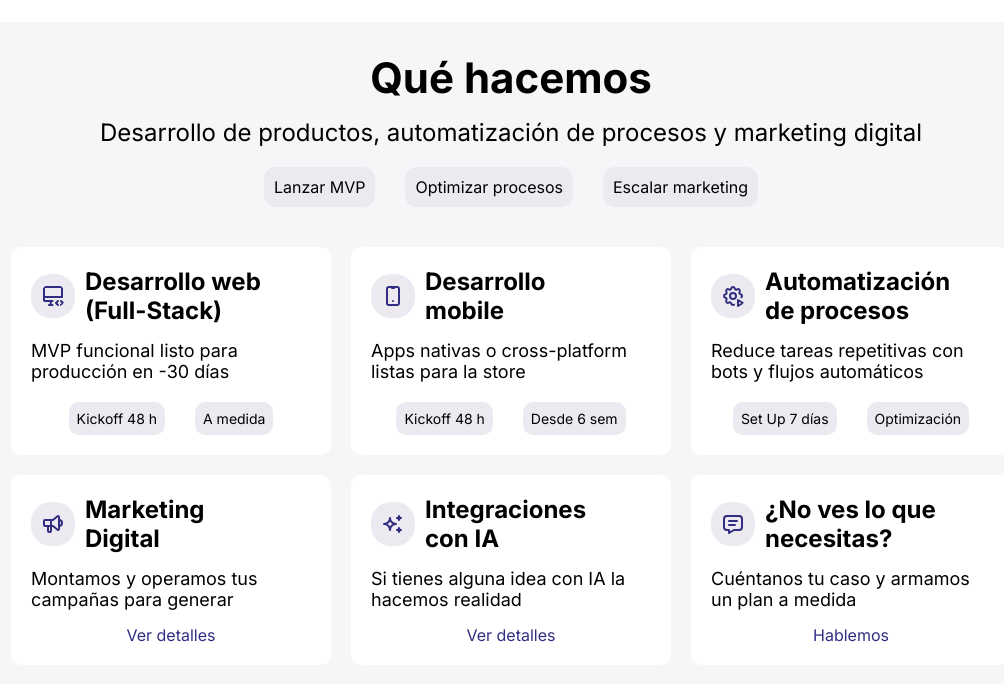
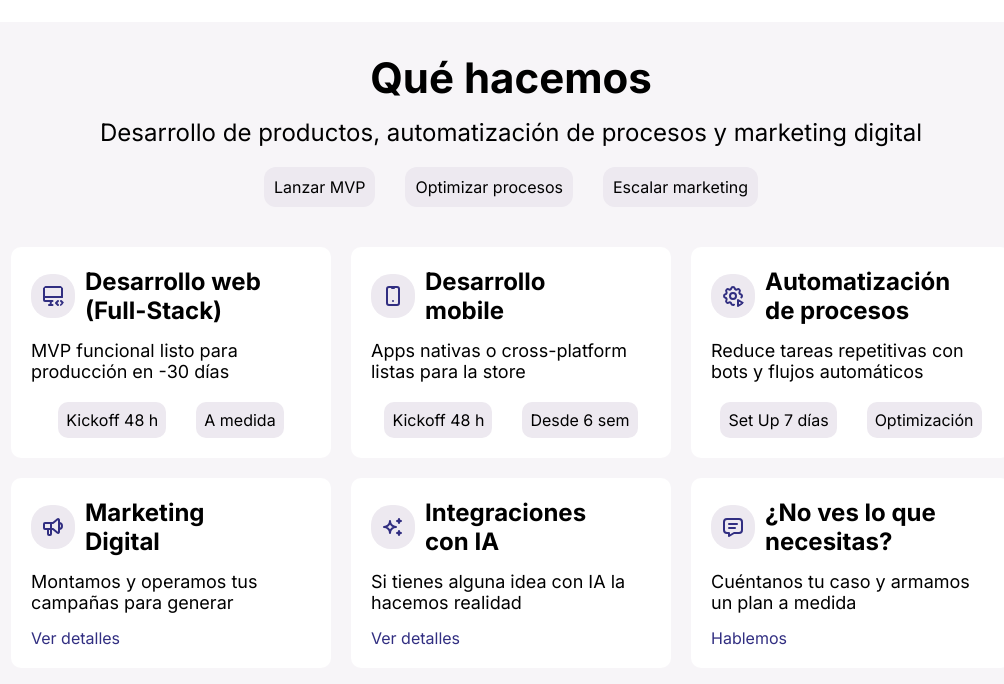
Before and after one commit to SoyDouglas/FissionSoftware, a React (Vite) app: page / in a window 1280 px wide. Shown: the part 850-1534 px from the top of the page, without its empty margins (129-1133 px from the left). Built offline with nearby package versions, Linux system fonts and the light colour scheme.

Commit message:
Text alig left for card a

```diff
--- a/src/components/css/WhatWeDo.css
+++ b/src/components/css/WhatWeDo.css
@@ -48,7 +48,7 @@
     margin: 4rem auto;
     max-width: 1000px;
     font-size: 1.6rem;
-    text-align: center;
+    /* text-align: center; */
 }
 
 .card-title {
@@ -100,7 +100,7 @@
   border-radius: 10px;
   color: black;
   font-weight: 100;
-  font-size: 1.4rem;
+  font-size: 1.6rem;
   text-decoration: none;
   display: inline-block;
 }
@@ -111,6 +111,7 @@
   font-size: 1.6rem;      /* acorde al texto */
   text-decoration: none;
   color: var(--color-text);
+  text-align: left;
 }
 
 .card a:hover{
```
